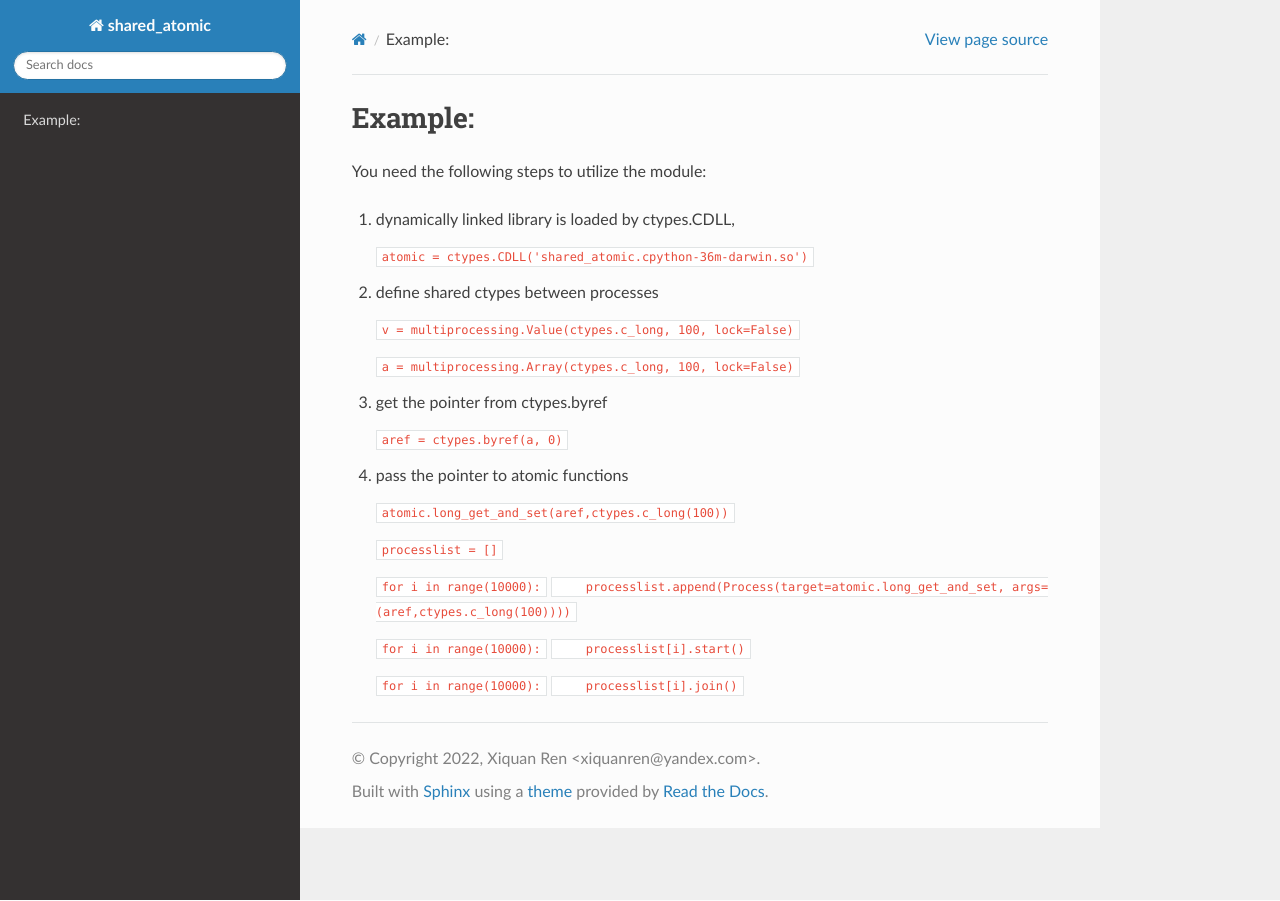
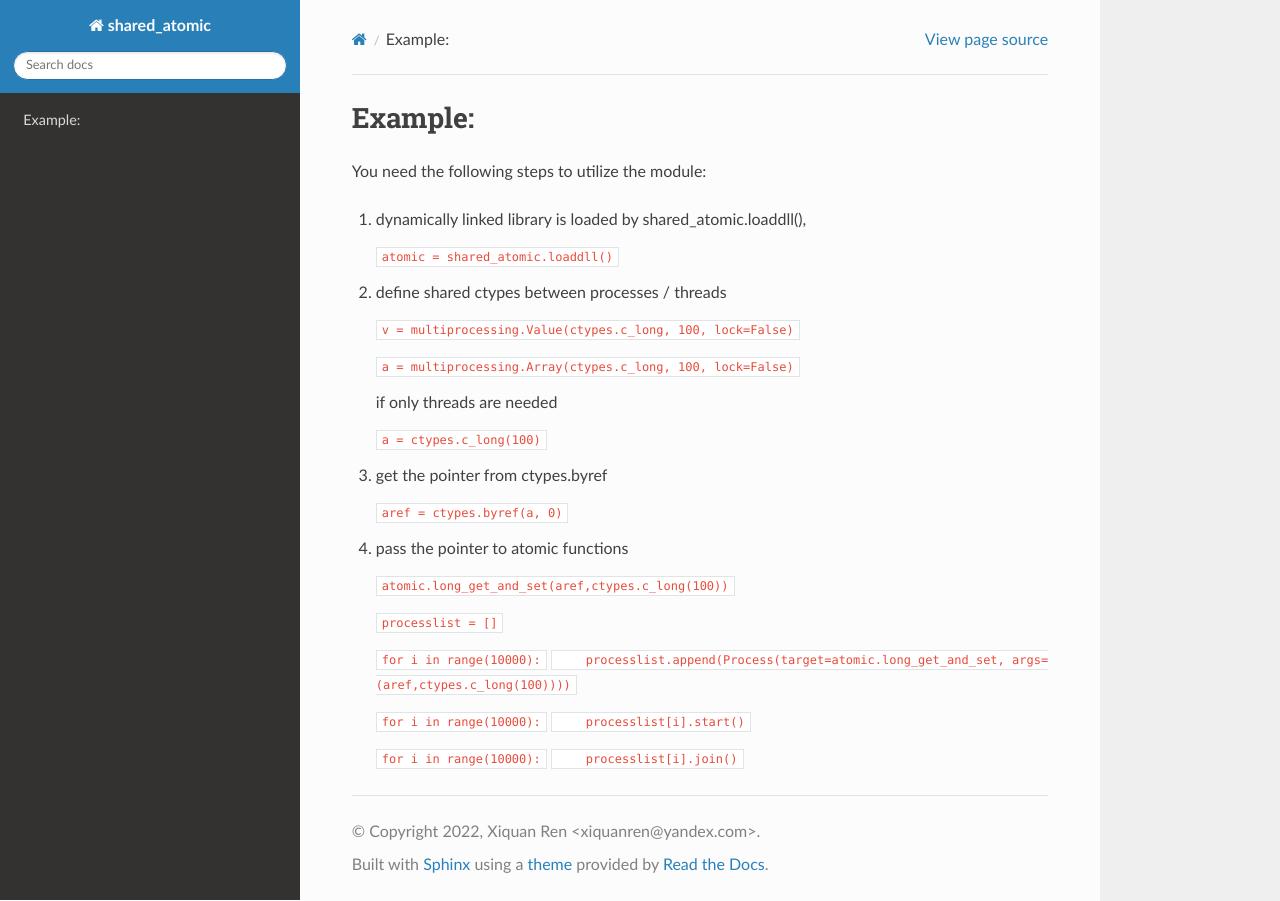
Before and after one commit to irvinren/shared_atomic, a Sphinx documentation site: the page built from docs/source/example.md, in a window 1280 px wide. Built offline with Sphinx 7.4.7 and the Read the Docs theme 2.0.0, drawn with Linux system fonts in a browser that asks for light colours.

Commit message:
updated documents

```diff
--- a/docs/source/example.md
+++ b/docs/source/example.md
@@ -2,15 +2,19 @@
 
 You need the following steps to utilize the module:
 
-1) dynamically linked library is loaded by ctypes.CDLL,
+1) dynamically linked library is loaded by shared_atomic.loaddll(),
 
-    `atomic = ctypes.CDLL('shared_atomic.cpython-36m-darwin.so')`
+    `atomic = shared_atomic.loaddll()`
 
-2) define shared ctypes between processes
+2) define shared ctypes between processes / threads
 
     `v = multiprocessing.Value(ctypes.c_long, 100, lock=False)`
 
     `a = multiprocessing.Array(ctypes.c_long, 100, lock=False)`
+
+    if only threads are needed
+
+    `a = ctypes.c_long(100)`
 
 3) get the pointer from ctypes.byref
 
```
